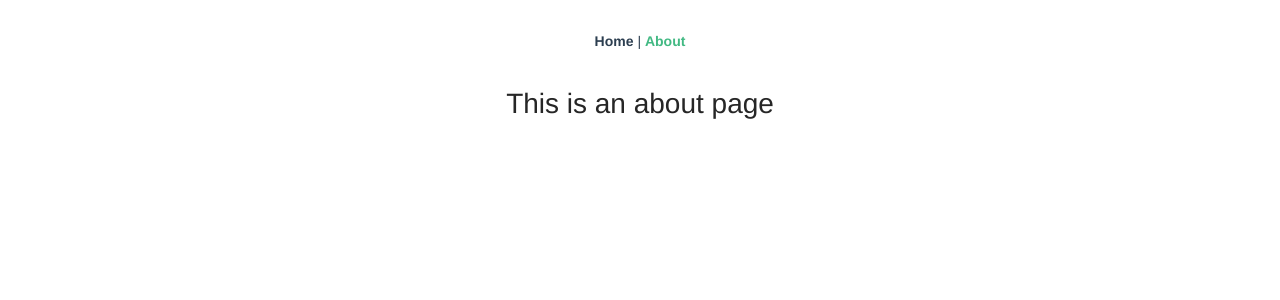
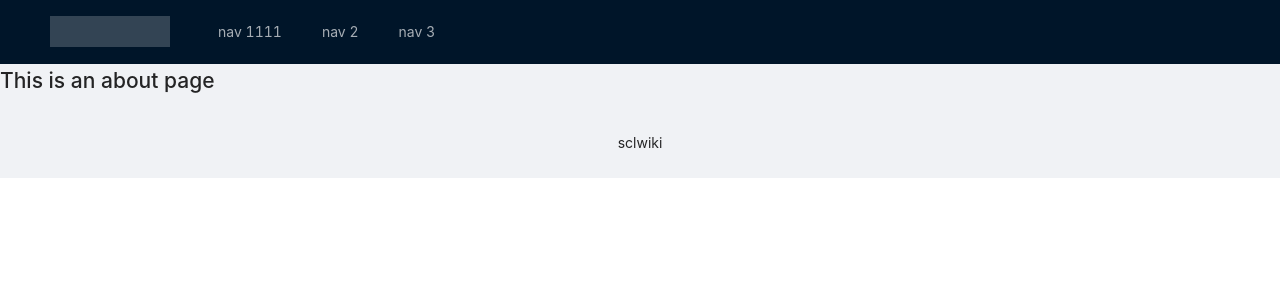
Before and after one commit to shichonglin1997/javawikiscl, a Vue app in the folder web/: page /about in a window 1280 px wide. Shown: the top 300 px of the page. Built offline with nearby package versions, Linux system fonts and the light colour scheme.

Commit message:
5-2 axios call interface

```diff
--- a/web/package.json
+++ b/web/package.json
@@ -8,7 +8,8 @@
     "lint": "vue-cli-service lint"
   },
   "dependencies": {
-    "ant-design-vue": "^2.0.0-rc.3",
+    "ant-design-vue": "^2.2.8",
+    "axios": "^0.21.0",
     "vue": "^3.0.0",
     "vue-router": "^4.0.0-0",
     "vuex": "^4.0.0-0"
--- a/web/src/App.vue
+++ b/web/src/App.vue
@@ -1,30 +1,31 @@
 <template>
-  <div id="nav">
-    <router-link to="/">Home</router-link> |
-    <router-link to="/about">About</router-link>
-  </div>
-  <router-view/>
+  <a-layout id="components-layout-demo-top-side-2">
+    <the-header></the-header>
+    <router-view/>
+    <the-footer></the-footer>
+  </a-layout>
 </template>
 
+<script lang="ts">
+  import { defineComponent } from 'vue';
+  import TheHeader from '@/components/the-header.vue';
+  import TheFooter from '@/components/the-footer.vue';
+
+  export default defineComponent({
+    name: 'app',
+    components: {
+      TheHeader,
+      TheFooter,
+    },
+  });
+</script>
+
 <style>
-#app {
-  font-family: Avenir, Helvetica, Arial, sans-serif;
-  -webkit-font-smoothing: antialiased;
-  -moz-osx-font-smoothing: grayscale;
-  text-align: center;
-  color: #2c3e50;
-}
-
-#nav {
-  padding: 30px;
-}
-
-#nav a {
-  font-weight: bold;
-  color: #2c3e50;
-}
-
-#nav a.router-link-exact-active {
-  color: #42b983;
-}
+  #components-layout-demo-top-side-2 .logo {
+    width: 120px;
+    height: 31px;
+    background: rgba(255, 255, 255, 0.2);
+    margin: 16px 28px 16px 0;
+    float: left;
+  }
 </style>
--- a/web/src/components/HelloWorld.vue
+++ /dev/null
@@ -1,62 +0,0 @@
-<template>
-  <div class="hello">
-    <h1>{{ msg }}</h1>
-    <p>
-      For a guide and recipes on how to configure / customize this project,<br>
-      check out the
-      <a href="https://cli.vuejs.org" target="_blank" rel="noopener">vue-cli documentation</a>.
-    </p>
-    <h3>Installed CLI Plugins</h3>
-    <ul>
-      <li><a href="https://github.com/vuejs/vue-cli/tree/dev/packages/%40vue/cli-plugin-router" target="_blank" rel="noopener">router</a></li>
-      <li><a href="https://github.com/vuejs/vue-cli/tree/dev/packages/%40vue/cli-plugin-vuex" target="_blank" rel="noopener">vuex</a></li>
-      <li><a href="https://github.com/vuejs/vue-cli/tree/dev/packages/%40vue/cli-plugin-eslint" target="_blank" rel="noopener">eslint</a></li>
-      <li><a href="https://github.com/vuejs/vue-cli/tree/dev/packages/%40vue/cli-plugin-typescript" target="_blank" rel="noopener">typescript</a></li>
-    </ul>
-    <h3>Essential Links</h3>
-    <ul>
-      <li><a href="https://vuejs.org" target="_blank" rel="noopener">Core Docs</a></li>
-      <li><a href="https://forum.vuejs.org" target="_blank" rel="noopener">Forum</a></li>
-      <li><a href="https://chat.vuejs.org" target="_blank" rel="noopener">Community Chat</a></li>
-      <li><a href="https://twitter.com/vuejs" target="_blank" rel="noopener">Twitter</a></li>
-      <li><a href="https://news.vuejs.org" target="_blank" rel="noopener">News</a></li>
-    </ul>
-    <h3>Ecosystem</h3>
-    <ul>
-      <li><a href="https://router.vuejs.org" target="_blank" rel="noopener">vue-router</a></li>
-      <li><a href="https://vuex.vuejs.org" target="_blank" rel="noopener">vuex</a></li>
-      <li><a href="https://github.com/vuejs/vue-devtools#vue-devtools" target="_blank" rel="noopener">vue-devtools</a></li>
-      <li><a href="https://vue-loader.vuejs.org" target="_blank" rel="noopener">vue-loader</a></li>
-      <li><a href="https://github.com/vuejs/awesome-vue" target="_blank" rel="noopener">awesome-vue</a></li>
-    </ul>
-  </div>
-</template>
-
-<script lang="ts">
-import { defineComponent } from 'vue';
-
-export default defineComponent({
-  name: 'HelloWorld',
-  props: {
-    msg: String,
-  },
-});
-</script>
-
-<!-- Add "scoped" attribute to limit CSS to this component only -->
-<style scoped>
-h3 {
-  margin: 40px 0 0;
-}
-ul {
-  list-style-type: none;
-  padding: 0;
-}
-li {
-  display: inline-block;
-  margin: 0 10px;
-}
-a {
-  color: #42b983;
-}
-</style>
--- /dev/null
+++ b/web/src/components/the-footer.vue
@@ -0,0 +1,13 @@
+<template>
+  <a-layout-footer style="text-align: center">
+    sclwiki
+  </a-layout-footer>
+</template>
+
+<script lang="ts">
+  import { defineComponent } from 'vue';
+
+  export default defineComponent({
+    name: 'the-footer'
+  });
+</script>
--- /dev/null
+++ b/web/src/components/the-header.vue
@@ -0,0 +1,28 @@
+<template>
+  <a-layout-header class="header">
+    <div class="logo" />
+    <a-menu
+            theme="dark"
+            mode="horizontal"
+            :style="{ lineHeight: '64px' }"
+    >
+      <a-menu-item key="1">
+        nav 1111
+      </a-menu-item>
+      <a-menu-item key="2">
+        nav 2
+      </a-menu-item>
+      <a-menu-item key="3">
+        nav 3
+      </a-menu-item>
+    </a-menu>
+  </a-layout-header>
+</template>
+
+<script lang="ts">
+  import { defineComponent } from 'vue';
+
+  export default defineComponent({
+    name: 'the-header'
+  });
+</script>
--- a/web/src/views/Home.vue
+++ b/web/src/views/Home.vue
@@ -1,19 +1,59 @@
 <template>
-  <div class="home">
-    <a-button type="primary" :size="size">Primary</a-button>
-    <img alt="Vue logo" src="../assets/logo.png">
-    <HelloWorld msg="Welcome to Your Vue.js + TypeScript App"/>
-  </div>
+    <a-layout>
+        <a-layout-sider width="200" style="background: #fff">
+            <a-menu
+                    mode="inline"
+                    :style="{ height: '100%', borderRight: 0 }"
+            >
+                <a-sub-menu key="sub1">
+                    <template #title>
+                        <span><user-outlined />subnav 11111</span>
+                    </template>
+                    <a-menu-item key="1">option1</a-menu-item>
+                    <a-menu-item key="2">option2</a-menu-item>
+                    <a-menu-item key="3">option3</a-menu-item>
+                    <a-menu-item key="4">option4</a-menu-item>
+                </a-sub-menu>
+                <a-sub-menu key="sub2">
+                    <template #title>
+                        <span><laptop-outlined />subnav 2</span>
+                    </template>
+                    <a-menu-item key="5">option5</a-menu-item>
+                    <a-menu-item key="6">option6</a-menu-item>
+                    <a-menu-item key="7">option7</a-menu-item>
+                    <a-menu-item key="8">option8</a-menu-item>
+                </a-sub-menu>
+                <a-sub-menu key="sub3">
+                    <template #title>
+                        <span><notification-outlined />subnav 3</span>
+                    </template>
+                    <a-menu-item key="9">option9</a-menu-item>
+                    <a-menu-item key="10">option10</a-menu-item>
+                    <a-menu-item key="11">option11</a-menu-item>
+                    <a-menu-item key="12">option12</a-menu-item>
+                </a-sub-menu>
+            </a-menu>
+        </a-layout-sider>
+        <a-layout-content
+                :style="{ background: '#fff', padding: '24px', margin: 0, minHeight: '280px' }"
+        >
+            Content
+        </a-layout-content>
+    </a-layout>
 </template>
 
 <script lang="ts">
-import { defineComponent } from 'vue';
-import HelloWorld from '@/components/HelloWorld.vue'; // @ is an alias to /src
+    import { defineComponent } from 'vue';
+    import axios from 'axios';
 
-export default defineComponent({
-  name: 'Home',
-  components: {
-    HelloWorld,
-  },
-});
+    export default defineComponent({
+        name: 'Home',
+        setup: function () {
+            console.log("setup");
+            axios.get("http://localhost:8880/ebook/list?name=Spring").then((response) => {
+                console.log(response);
+            })
+
+        }
+    });
 </script>
```
Also changed, not shown: web/.eslintrc.js, 2 other files (tests, documents, lock files or other folders).
